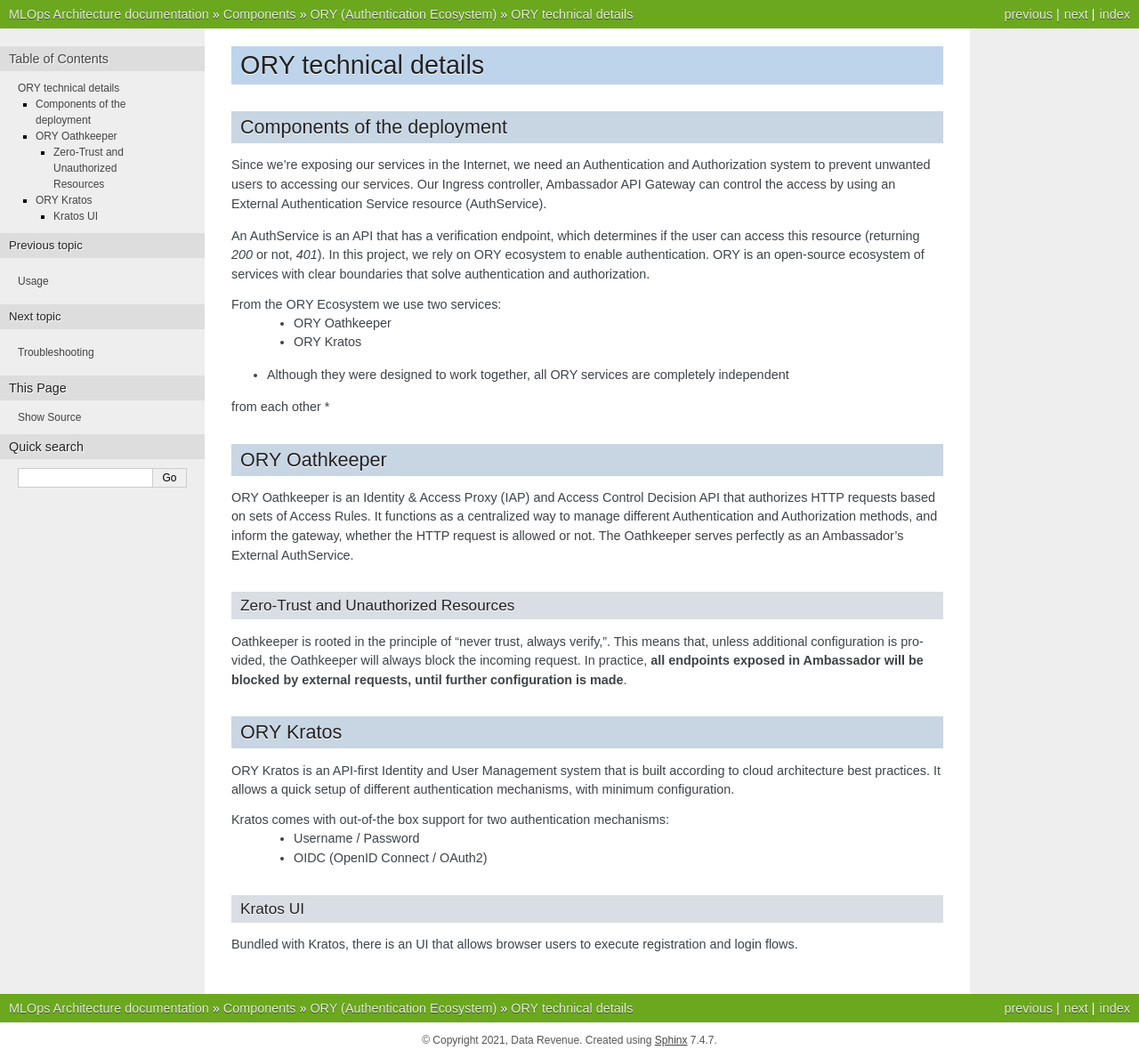
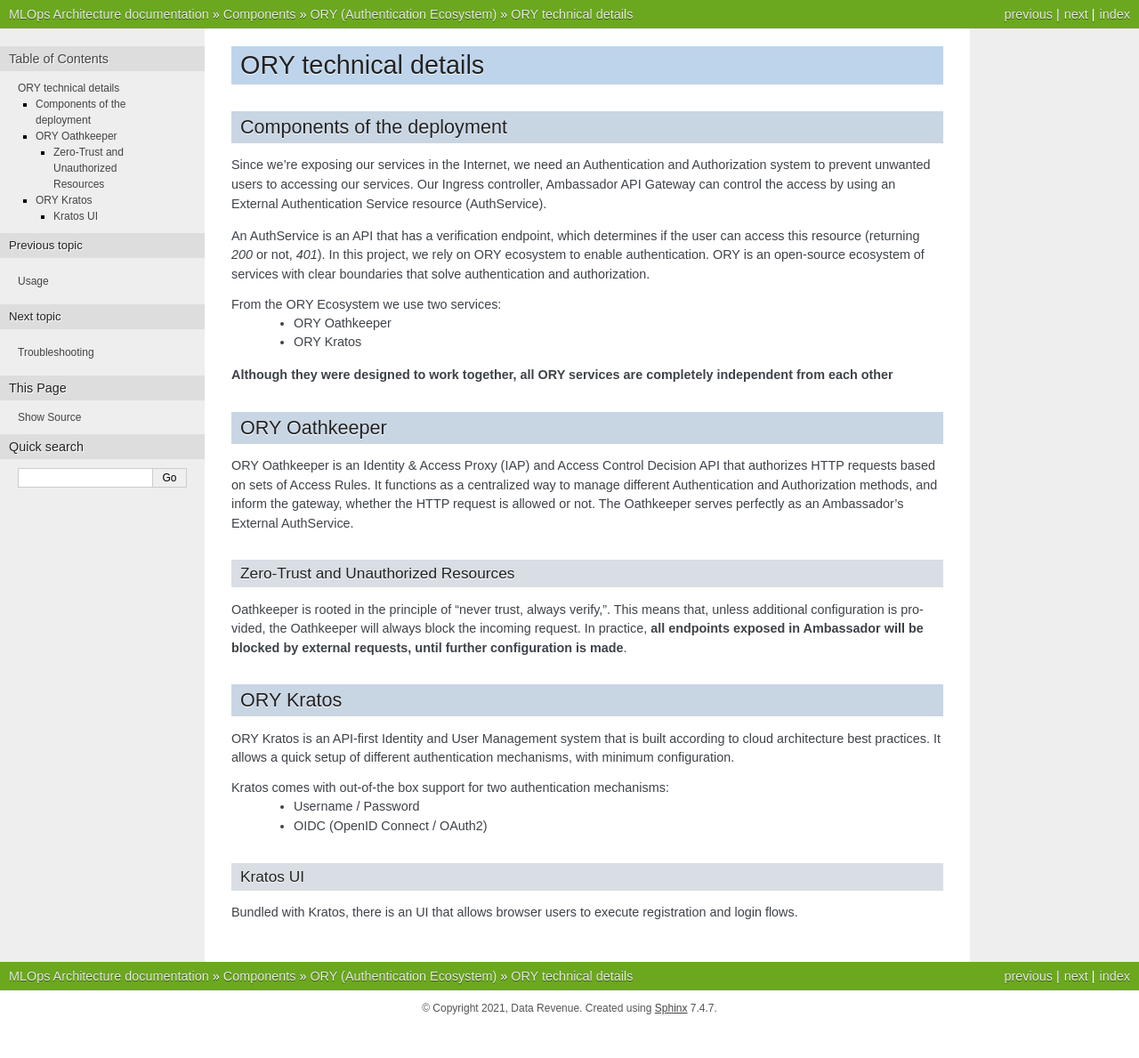
Before and after one commit to datarevenue-berlin/OpenMLOps, a Sphinx documentation site: the page built from docs/components/ory/technical.rst, in a window 1280 px wide. Shown: the whole page at 89% size. Built offline with Sphinx 7.4.7, drawn with Linux system fonts in a browser that asks for light colours; after the commit the page ends 1153 px from its top, so only the background shows below that.

```diff
--- a/docs/components/ory/technical.rst
+++ b/docs/components/ory/technical.rst
@@ -19,8 +19,8 @@ From the ORY Ecosystem we use two services:
     - ORY Oathkeeper
     - ORY Kratos
 
-* Although they were designed to work together, all ORY services are completely independent
-from each other *
+**Although they were designed to work together, all ORY services are completely independent
+from each other**
 
 ORY Oathkeeper
 --------------
```
